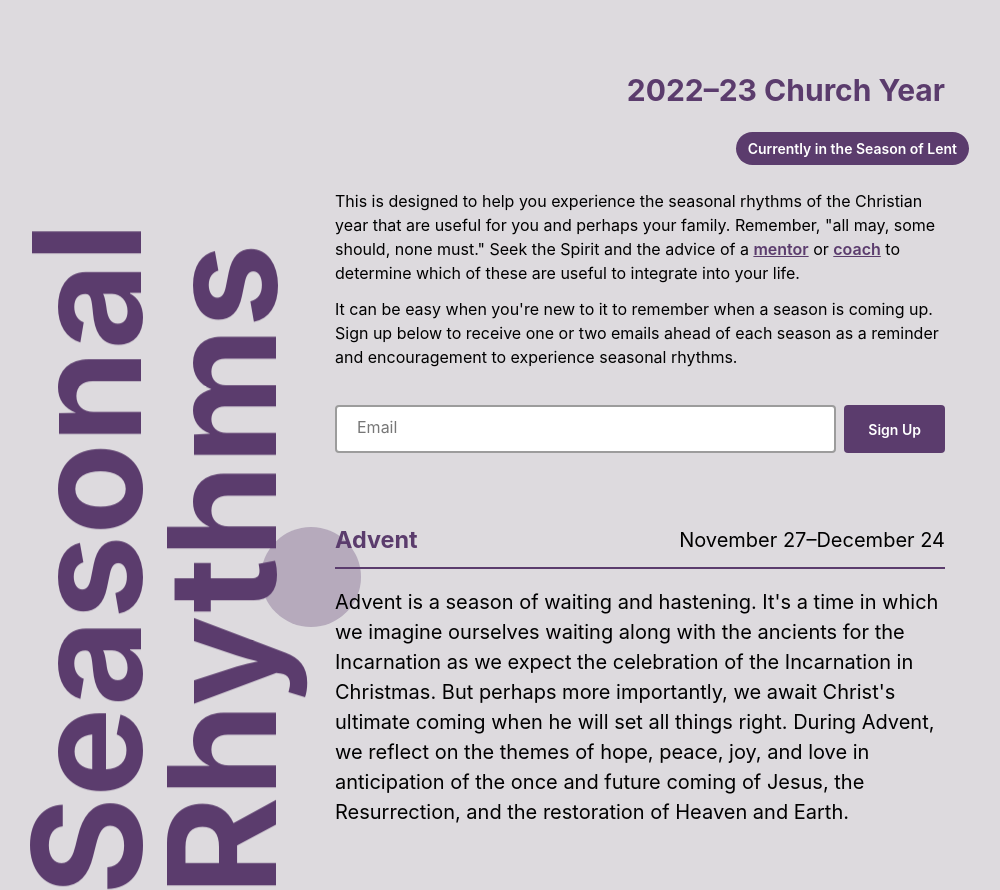
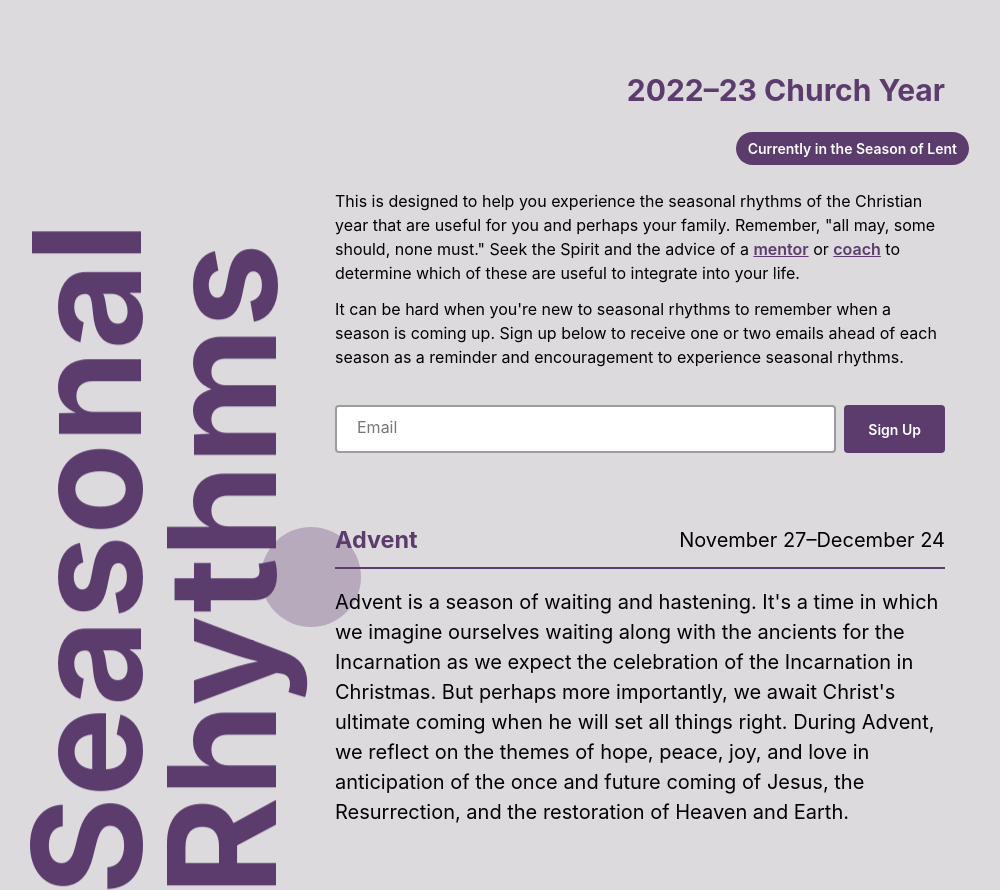
Before and after one commit to Renddslow/moed.flatland.church, a website: page index.html in a window 1280 px wide. Shown: the top 890 px of the page, without its empty margins (135-1135 px from the left). Drawn offline with Linux system fonts and the light colour scheme.

```diff
--- a/index.html
+++ b/index.html
@@ -23,7 +23,7 @@
                 <span class="tag">Currently in Epiphany-tide</span>
                 <div class="reminder">
                     <p>This is designed to help you experience the seasonal rhythms of the Christian year that are useful for you and perhaps your family. Remember, "all may, some should, none must." Seek the Spirit and the advice of a <a href="https://flatlandchurch.com/mentoring?utm_source=moed" target="_blank">mentor</a> or <a href="https://flatlandchurch.com/coaching?utm_source=moed" target="_blank">coach</a> to determine which of these are useful to integrate into your life.</p>
-                    <p>It can be easy when you're new to it to remember when a season is coming up. Sign up below to receive one or two emails ahead of each season as a reminder and encouragement to experience seasonal rhythms.</p>
+                    <p>It can be hard when you're new to seasonal rhythms to remember when a season is coming up. Sign up below to receive one or two emails ahead of each season as a reminder and encouragement to experience seasonal rhythms.</p>
                     <form id="reminder">
                         <div class="form-control">
                             <input type="email" id="email" name="email" required>
```
